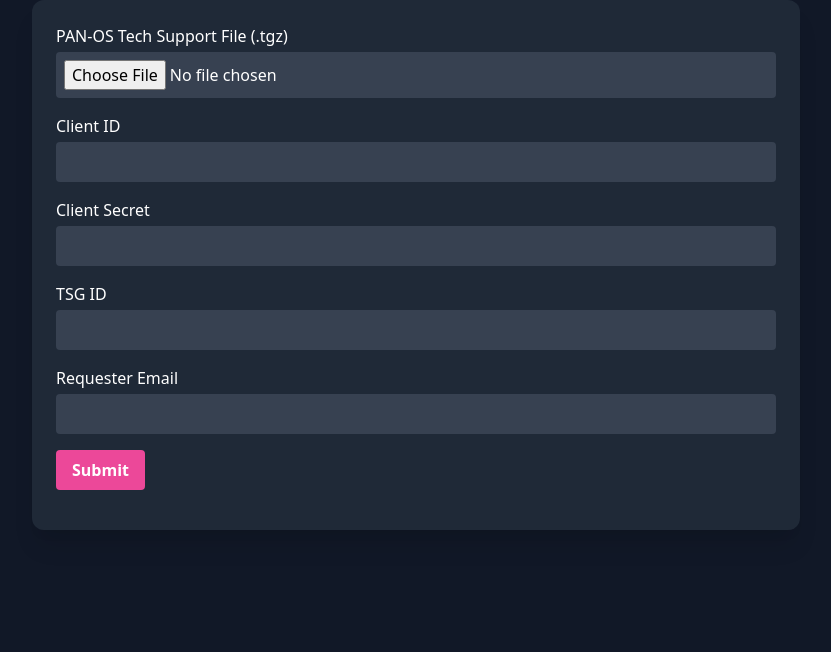
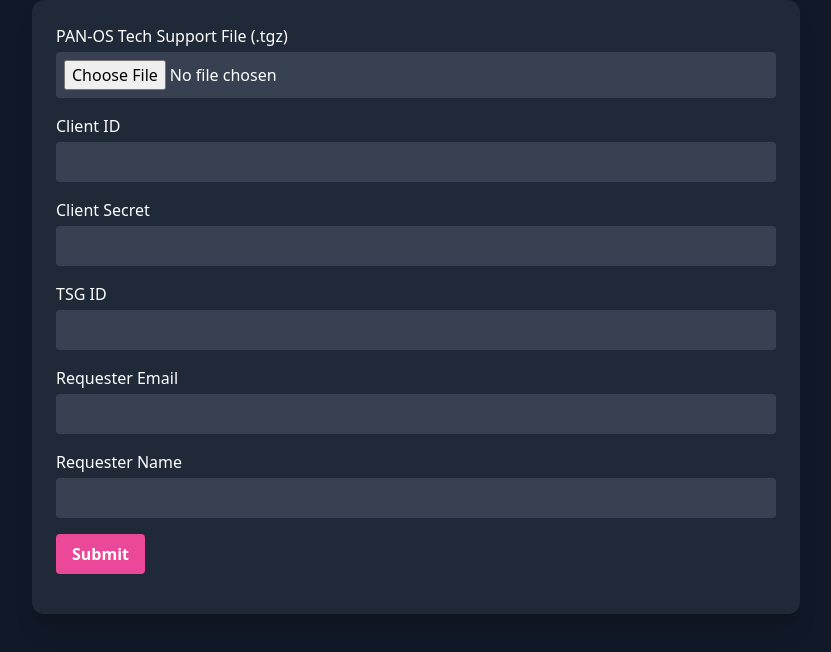
Before and after one commit to t11z/pan-ngfw-best-practice-assessment, a website: page public/index.html in a window 1280 px wide. Shown: the part 84-736 px from the top of the page, without its empty margins (224-1055 px from the left). Drawn offline with nearby package versions, Linux system fonts and the light colour scheme.

Commit message:
Add requester name input field to form

```diff
--- a/public/index.html
+++ b/public/index.html
@@ -30,6 +30,10 @@
       <div>
         <label class="block mb-1 font-medium">Requester Email</label>
         <input type="email" id="email" class="w-full bg-gray-700 text-white p-2 rounded" required />
+      </div>
+      <div>
+        <label class="block mb-1 font-medium">Requester Name</label>
+        <input type="text" id="requesterName" class="w-full bg-gray-700 text-white p-2 rounded" required />
       </div>
       <button type="submit" class="bg-pink-500 hover:bg-pink-600 transition-colors px-4 py-2 rounded font-semibold">Submit</button>
       <div id="activity" class="mt-4 text-sm text-yellow-300 hidden"></div>
```
